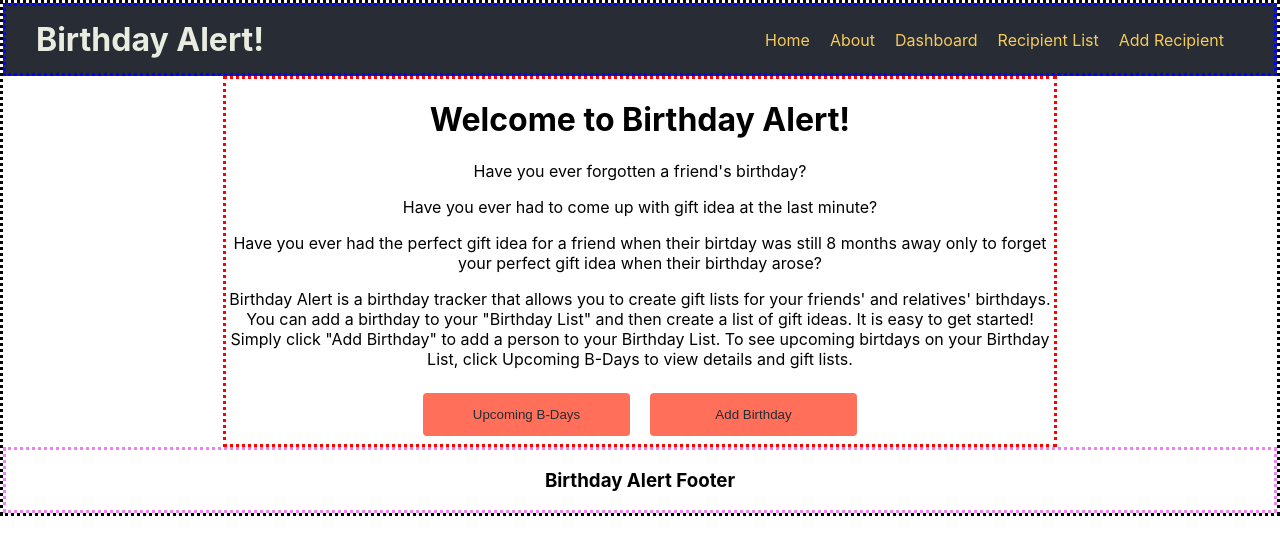
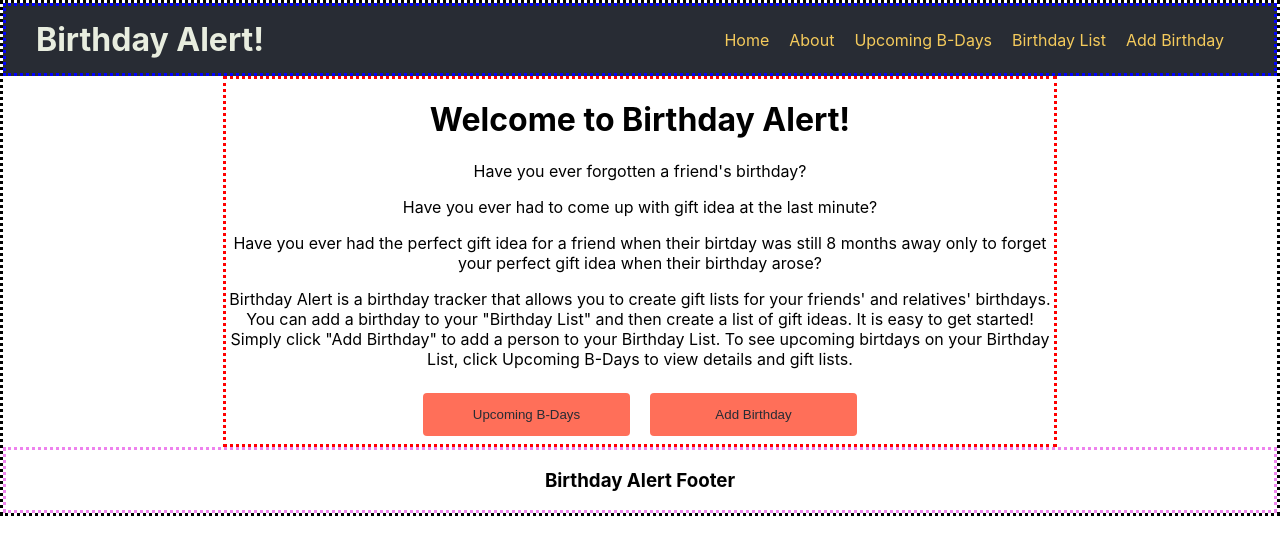
Before and after one commit to raeas/birthday-alert-client, a React (Create React App) app: page / in a window 1280 px wide. Shown: the top 554 px of the page. Built offline with nearby package versions, Linux system fonts and the light colour scheme.

Commit message:
updated text in nav bar from user feedback

```diff
--- a/src/Nav/Nav.js
+++ b/src/Nav/Nav.js
@@ -9,9 +9,9 @@ function Nav() {
         <ul className='Nav__menu'>
           <li><Link to='/'>Home</Link></li>
           <li><Link to='/about'>About</Link></li>
-          <li><Link to='/dashboard'>Dashboard</Link></li>
-          <li><Link to='/person-list'>Recipient List</Link></li>
-          <li><Link to='/add-person'>Add Recipient</Link></li>
+          <li><Link to='/dashboard'>Upcoming B-Days</Link></li>
+          <li><Link to='/person-list'>Birthday List</Link></li>
+          <li><Link to='/add-person'>Add Birthday</Link></li>
         </ul>
       </div>
   );
```
